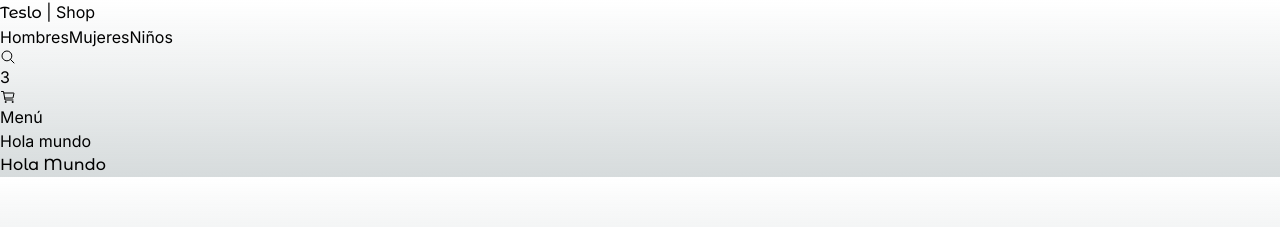
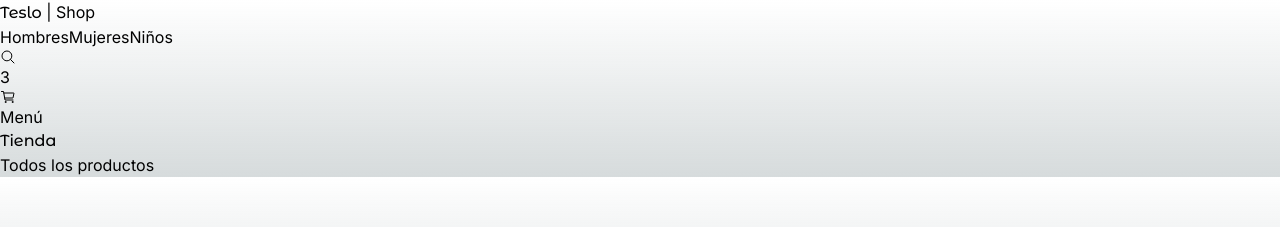
Before and after one commit to sergyroller/sample-ecommerce-nextjs, a Next.js app: page / in a window 1280 px wide. Shown: the top 227 px of the page. Built offline with nearby package versions, Linux system fonts and the light colour scheme.

Commit message:
feat: create Title component for reuse in pages

```diff
--- a/src/app/(shop)/layout.tsx
+++ b/src/app/(shop)/layout.tsx
@@ -6,7 +6,9 @@ export default function ShopLayout( {children}: {
    return (
       <main className="min-h-screen">
          <TopMenu></TopMenu>
+        <div className="px-0 sm:px-10">
          {children}
+        </div>
       </main>
    )
 }
--- a/src/app/(shop)/page.tsx
+++ b/src/app/(shop)/page.tsx
@@ -1,10 +1,9 @@
-import { titleFont } from "@/config/fonts";
+import { Title } from "@/components";
 
 export default function Home() {
   return (
-    <div>
-      <h1>Hola mundo</h1>
-      <h1 className={`${titleFont.className}`}>Hola Mundo</h1>
-    </div>
+    <>
+    <Title title="Tienda" subtitle="Todos los productos" className="mb-2"></Title>
+    </>
   );
 }
--- a/src/components/index.ts
+++ b/src/components/index.ts
@@ -1,2 +1,3 @@
+export * from './ui/not-found/PageNotFound';
+export * from './ui/title/Title';
 export * from './ui/top-menu/TopMenu';
-export * from './ui/not-found/PageNotFound';
--- /dev/null
+++ b/src/components/ui/title/Title.tsx
@@ -0,0 +1,22 @@
+import { titleFont } from "@/config/fonts";
+
+interface Props {
+   title: string;
+   subtitle?: string;
+   className?: string;
+}
+
+
+export const Title = ({ title, subtitle, className }:Props) => {
+  return (
+    <div className={`mt-3 ${className}`}>
+      <h1 className={`${titleFont.className} antialiased text-4xl font-semibold my-10`}>{title}</h1>
+
+    {
+      subtitle && (
+         <h3 className="text-xl mb-5">{subtitle}</h3>
+      )
+    }
+    </div>
+  )
+}
```
